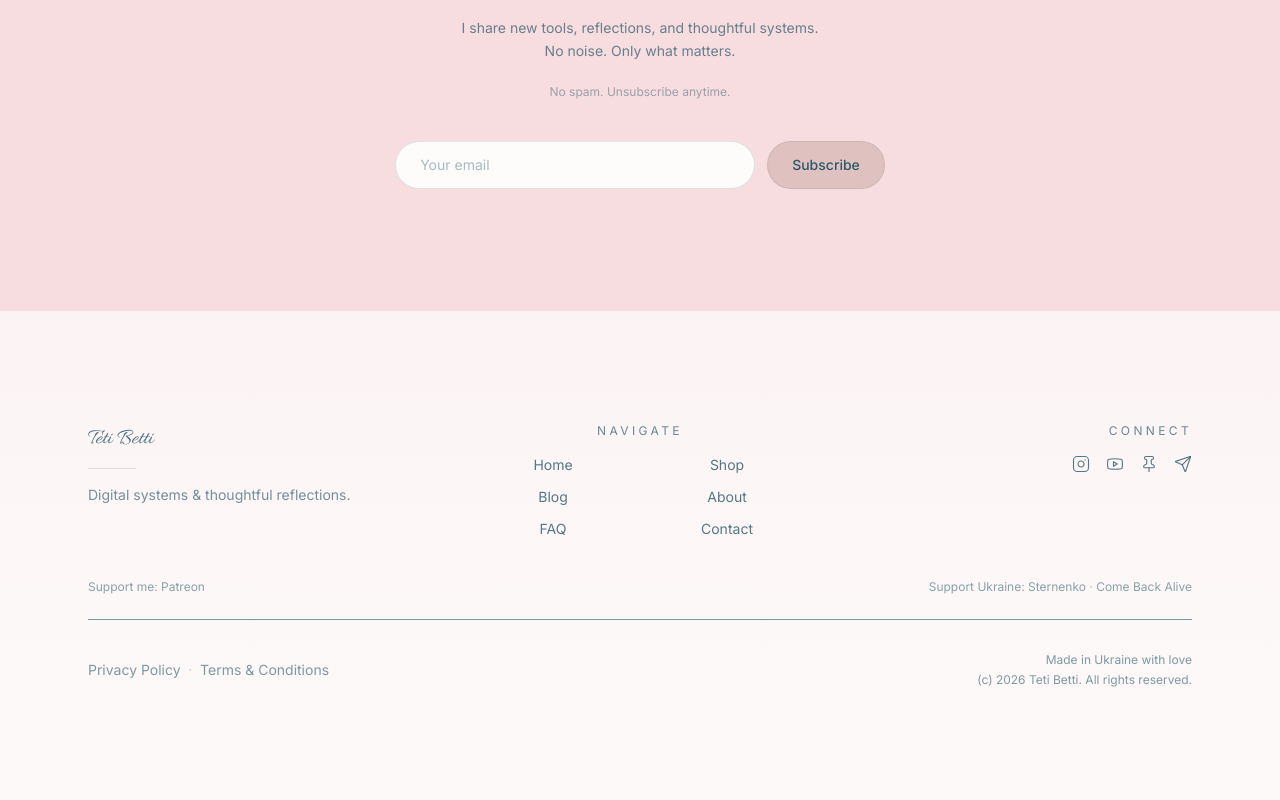
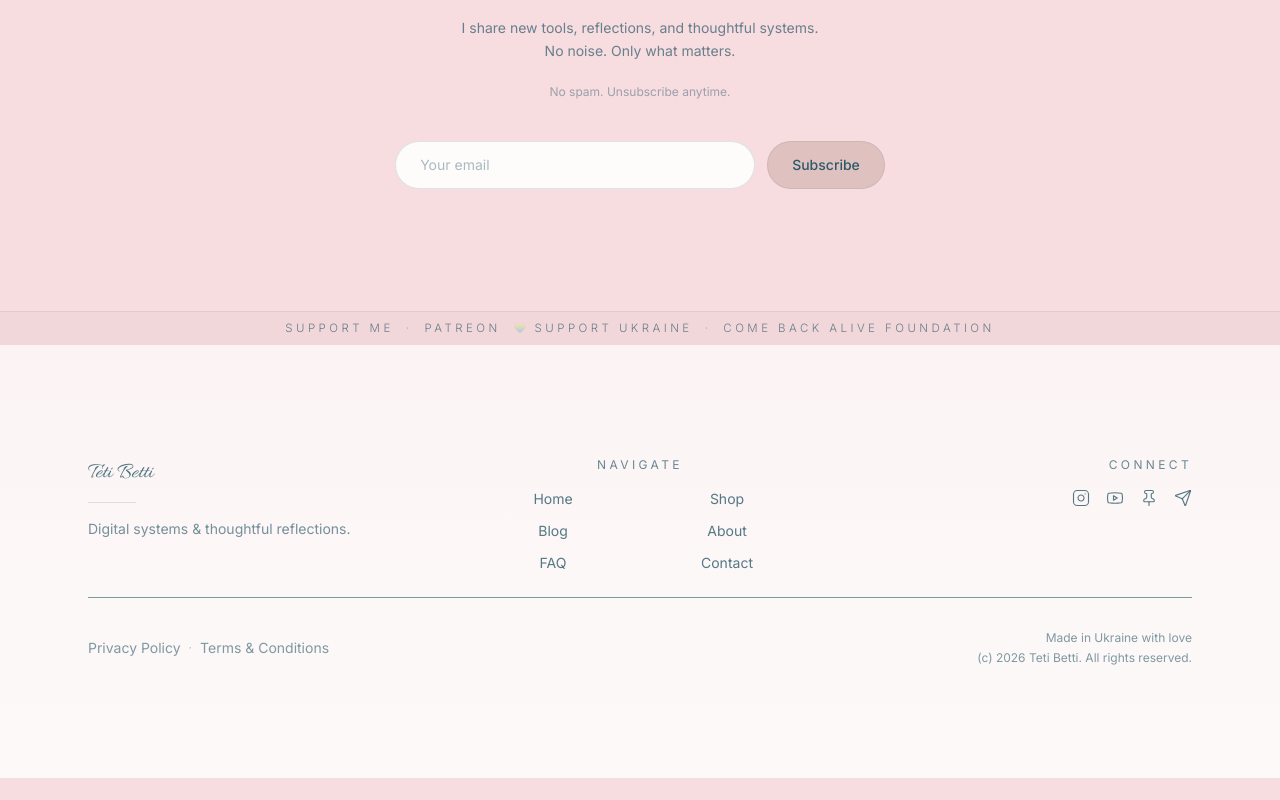
Before and after one commit to t-zhilenko/tetibetti-site, a Next.js app: page / in a window 1280 px wide. Shown: the part 1819-2619 px from the top of the page. After the commit the page ends 2597 px from the top, so only its background shows below. Built offline with nearby package versions, Linux system fonts and the light colour scheme; a web font is replaced by a local one.

Commit message:
Polish footer support bar

```diff
--- a/components/Footer.tsx
+++ b/components/Footer.tsx
@@ -22,12 +22,72 @@ const linkClassName =
   "relative text-sm text-deep/70 transition-colors duration-200 hover:text-deep focus-visible:outline-none focus-visible:ring-2 focus-visible:ring-deep/30 focus-visible:ring-offset-2 focus-visible:ring-offset-[#fdf9f9]";
 const underlineFadeClassName =
   "after:absolute after:left-0 after:-bottom-1 after:h-px after:w-full after:bg-deep/35 after:opacity-0 after:transition-opacity after:duration-200 hover:after:opacity-100";
-const supportLinkClassName =
-  "text-xs text-deep/60 transition-opacity duration-200 hover:opacity-80 focus-visible:outline-none focus-visible:ring-2 focus-visible:ring-deep/30 focus-visible:ring-offset-2 focus-visible:ring-offset-[#fdf9f9]";
+const stripBaseClassName =
+  "text-[11.5px] uppercase tracking-[0.3em] font-light text-[#2b5968]/70";
+const stripLinkClassName =
+  "text-[11.5px] uppercase tracking-[0.3em] font-light text-[#2b5968]/70 transition-opacity duration-200 hover:opacity-80 focus-visible:outline-none focus-visible:ring-2 focus-visible:ring-deep/30 focus-visible:ring-offset-2 focus-visible:ring-offset-[#f7dce0]";
 
 export default function Footer() {
   return (
-    <footer className="footer-fade bg-[linear-gradient(180deg,#fbf3f4_0%,#fdf8f8_60%,#fdf9f9_100%)] text-deep/80">
+    <div className="footer-fade">
+      <section className="bg-[#dfc2c0]/20 border-t border-[#cabab1]/40 text-[#2b5968]/70">
+        <Container className="py-2">
+          <div className="flex items-center justify-center text-center">
+            <div className="flex flex-wrap items-center justify-center gap-3">
+              <span className={stripBaseClassName}>Support me</span>
+              <span className="text-[11.5px] uppercase tracking-[0.3em] font-light text-[#2b5968]/45" aria-hidden="true">
+                {" \u00b7 "}
+              </span>
+              <Link href="#" className={stripLinkClassName}>
+                Patreon
+              </Link>
+              <span className={`inline-flex items-center gap-2 ${stripBaseClassName}`}>
+                <svg
+                  className="inline-block align-middle"
+                  width="14"
+                  height="14"
+                  viewBox="0 0 24 24"
+                  aria-hidden="true"
+                >
+                  <defs>
+                    <linearGradient
+                      id="footer-support-heart-gradient"
+                      x1="0"
+                      y1="0"
+                      x2="0"
+                      y2="1"
+                    >
+                      <stop offset="0%" stopColor="#f6e6a8" />
+                      <stop offset="100%" stopColor="#a8c7e8" />
+                    </linearGradient>
+                  </defs>
+                  <path
+                    d="M12 20.6c-3.6-3.1-6.6-5.9-8.2-8.3C2 9.9 2.6 7.2 4.6 5.8c1.7-1.2 4.1-0.9 5.6 0.7L12 8.3l1.8-1.8c1.5-1.6 3.9-1.9 5.6-0.7 2 1.4 2.6 4.1 0.8 6.5-1.6 2.4-4.6 5.2-8.2 8.3z"
+                    fill="url(#footer-support-heart-gradient)"
+                    stroke="#cabab1"
+                    strokeWidth="0.6"
+                    strokeOpacity="0.6"
+                  />
+                </svg>
+                Support Ukraine
+              </span>
+              <span className="text-[11.5px] uppercase tracking-[0.3em] font-light text-[#2b5968]/45" aria-hidden="true">
+                {" \u00b7 "}
+              </span>
+              <Link
+                href="https://savelife.in.ua/en/"
+                className={stripLinkClassName}
+                target="_blank"
+                rel="noopener noreferrer"
+              >
+                Come Back Alive Foundation
+              </Link>
+            </div>
+          </div>
+        </Container>
+      </section>
+
+      <footer className="bg-[linear-gradient(180deg,#fbf3f4_0%,#fdf8f8_60%,#fdf9f9_100%)] text-deep/80">
         <Container className="py-24 md:py-28">
           <div className="grid gap-12 md:grid-cols-[1fr_1fr_1fr]">
             <div className="space-y-4 text-center md:text-left">
@@ -76,25 +136,6 @@ export default function Footer() {
             </div>
           </div>
 
-        <div className="mt-10 flex flex-col gap-4 text-xs text-deep/55 md:flex-row md:items-center md:justify-between">
-          <p className="text-center md:text-left">
-            Support me:{" "}
-            <Link href="#" className={supportLinkClassName}>
-              Patreon
-            </Link>
-          </p>
-          <p className="text-center md:text-right">
-            Support Ukraine:{" "}
-            <Link href="#" className={supportLinkClassName}>
-              Sternenko
-            </Link>{" "}
-            <span className="text-deep/40">{"\u00b7"}</span>{" "}
-            <Link href="#" className={supportLinkClassName}>
-              Come Back Alive
-            </Link>
-          </p>
-        </div>
-
           <div className="mt-6 pt-8 border-t border-deep/10/60 flex flex-col md:flex-row items-center justify-between gap-6 text-xs text-deep/60">
             <div className="flex flex-wrap items-center justify-center gap-2">
               <Link
@@ -118,5 +159,6 @@ export default function Footer() {
           </div>
         </Container>
       </footer>
+    </div>
   );
 }
```
Lines whose indentation alone changed are shown as unchanged.
